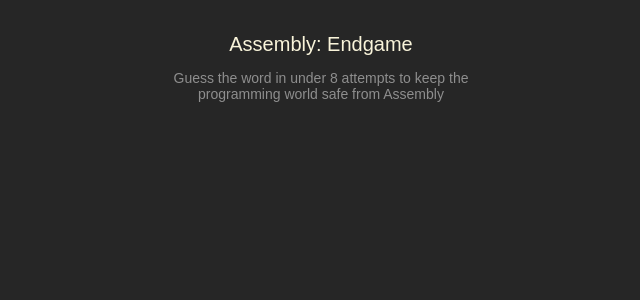
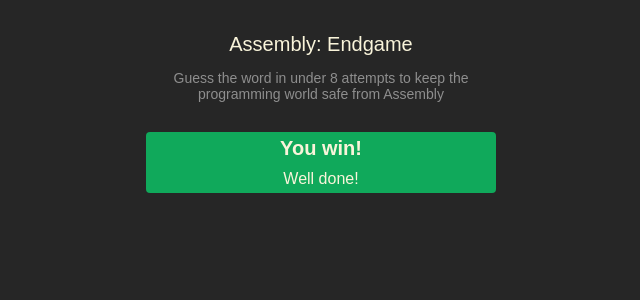
Before and after one commit to jihanv/assembly-endgame, a React (Vite) app: page / in a window 1280 px wide. Shown: the top 300 px of the page, without its empty margins (319-959 px from the left). Built offline with nearby package versions, Linux system fonts and the light colour scheme.

Commit message:
Add game status section

```diff
--- a/src/App.css
+++ b/src/App.css
@@ -28,3 +28,22 @@ header>p {
   max-width: 350px;
   color: #8E8E8E;
 }
+
+section.game-status {
+  background-color: #10A95B;
+  display: flex;
+  flex-direction: column;
+  align-items: center;
+  color: #F9F4DA;
+  border-radius: 4px;
+  margin-block: 30px;
+}
+
+section.game-status>p {
+  margin: 5px;
+}
+
+section.game-status>h2 {
+  font-size: 1.25rem;
+  margin: 5px
+}
--- a/src/App.jsx
+++ b/src/App.jsx
@@ -8,6 +8,10 @@ export default function AssemblyEndgame() {
         <h1>Assembly: Endgame</h1>
         <p>Guess the word in under 8 attempts to keep the programming world safe from Assembly</p>
       </header>
+      <section className="game-status" >
+        <h2>You win!</h2>
+        <p>Well done!</p>
+      </section>
 
     </main>
   )
```
